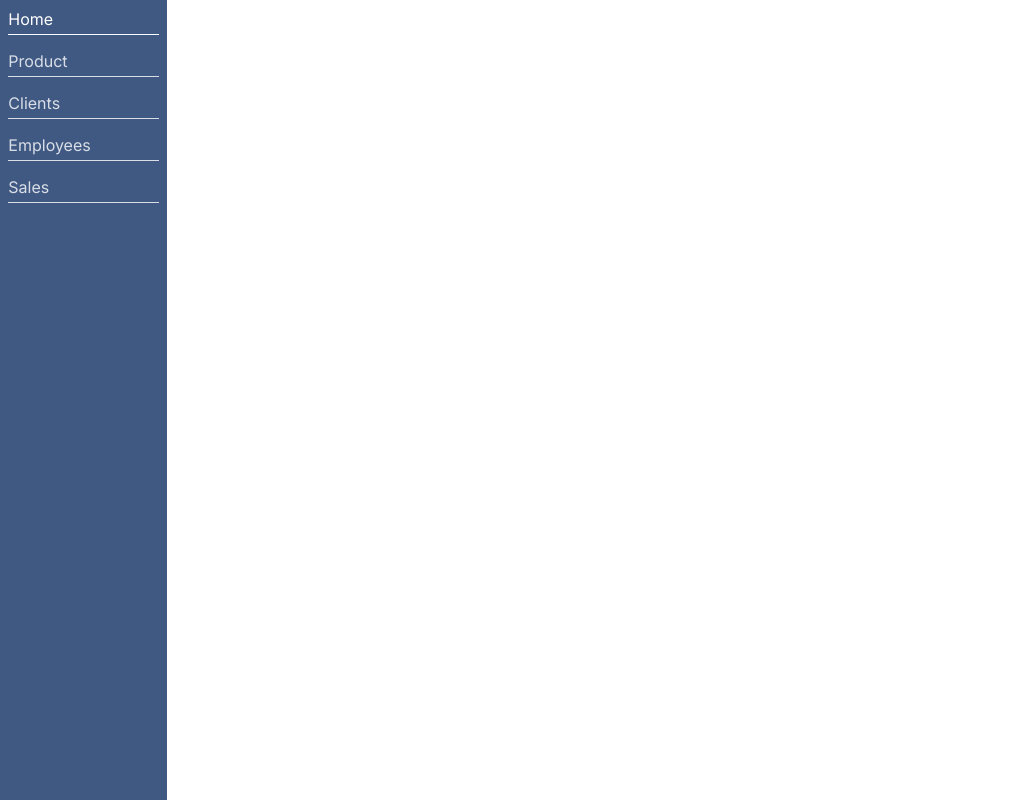
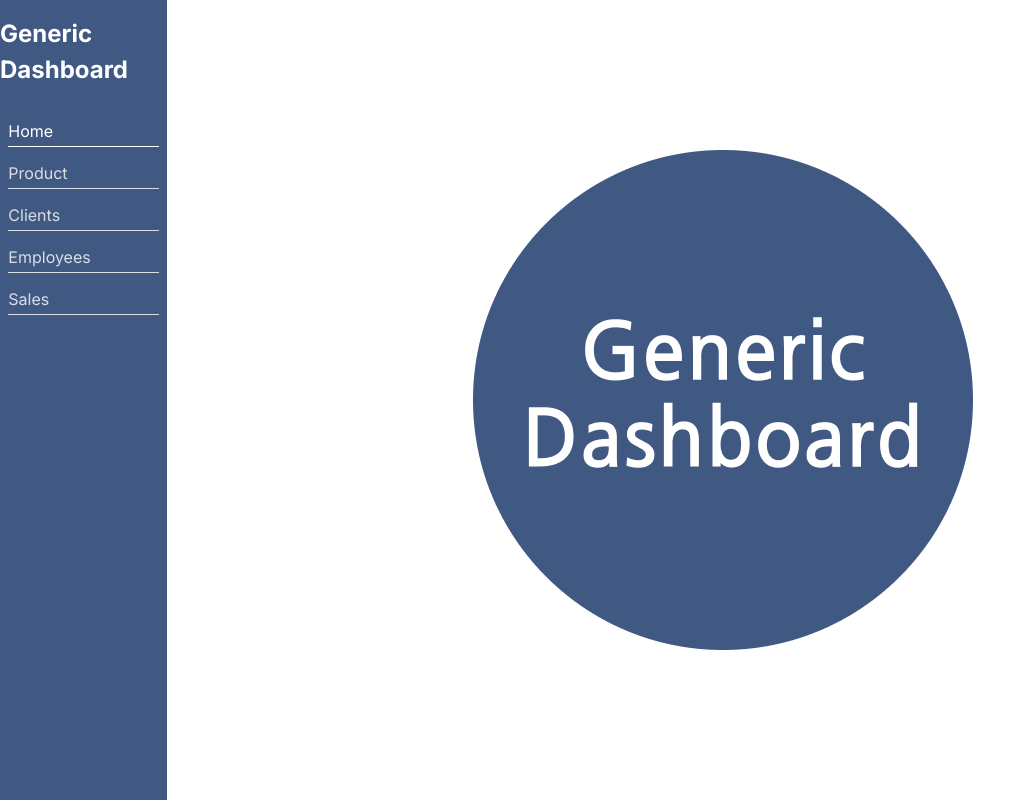
Before and after one commit to luis-saes/generic-dashboard, a React (Create React App) app in the folder front-end/: page /dashboard in a window 1280 px wide. Shown: the whole page, without its empty margins (0-1035 px from the left). Built offline with nearby package versions, Linux system fonts and the light colour scheme.

Commit message:
Added sidebar title and logo on middle, finished dashboard home page

```diff
--- a/front-end/src/components/Dashboard/Sidebar.module.css
+++ b/front-end/src/components/Dashboard/Sidebar.module.css
@@ -1,4 +1,17 @@
 .sidebar {
   background-color: #405983;
   width: 15%;
+  display: flex;
+  flex-direction: column;
+  align-items: center;
 }
+
+.sideButtons {
+  width: 100%;
+}
+
+.title {
+  font-size: 24px;
+  color: #fff;
+  font-weight: 700;
+}
--- a/front-end/src/components/Dashboard/Sidebar.tsx
+++ b/front-end/src/components/Dashboard/Sidebar.tsx
@@ -5,11 +5,14 @@ import SideButton from "./SideButton";
 const Sidebar = () => {
   return (
     <div className={styles.sidebar}>
-      <SideButton text={"Home"} active={true} />
-      <SideButton text={"Product"} />
-      <SideButton text={"Clients"} />
-      <SideButton text={"Employees"} />
-      <SideButton text={"Sales"} />
+      <div className={`${styles.title} mt-3`}>Generic Dashboard</div>
+      <div className={`${styles.sideButtons} mt-4`}>
+        <SideButton text={"Home"} active={true} />
+        <SideButton text={"Product"} />
+        <SideButton text={"Clients"} />
+        <SideButton text={"Employees"} />
+        <SideButton text={"Sales"} />
+      </div>
     </div>
   );
 };
--- a/front-end/src/views/DashboardMain.module.css
+++ b/front-end/src/views/DashboardMain.module.css
@@ -8,4 +8,8 @@
 .board {
   width: 100%;
   background-color: #fff;
+  display: flex;
+  flex-direction: column;
+  align-items: center;
+  justify-content: center;
 }
--- a/front-end/src/views/DashboardMain.tsx
+++ b/front-end/src/views/DashboardMain.tsx
@@ -1,12 +1,15 @@
 import React from "react";
 import styles from "./DashboardMain.module.css";
 import Sidebar from "../components/Dashboard/Sidebar";
+import logo from "../assets/logo.png";
 
 const DashboardMain = () => {
   return (
     <div className={styles.main}>
       <Sidebar />
-      <div className={styles.board}></div>
+      <div className={styles.board}>
+        <img src={logo} alt="Dashboard Logo" />
+      </div>
     </div>
   );
 };
```
Also changed, not shown: front-end/src/assets/logo.png (added), 1 other file (tests, documents, lock files or other folders).
